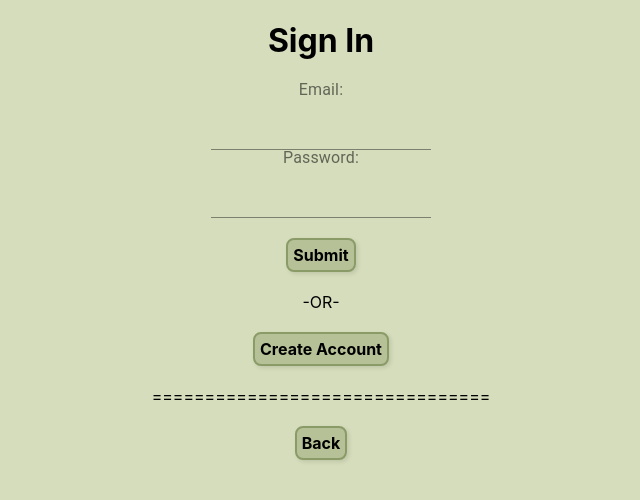
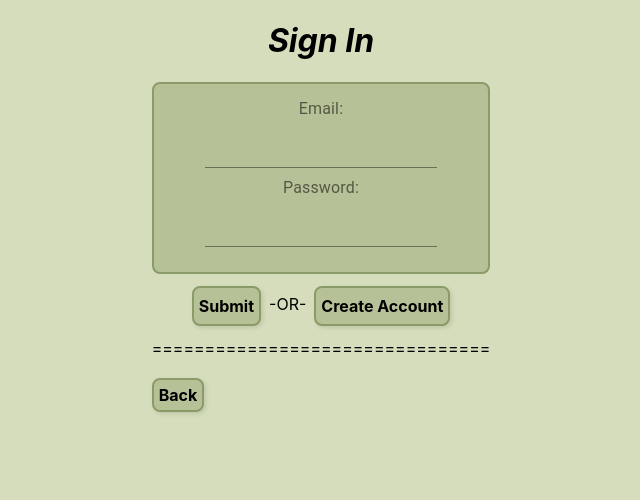
Before and after one commit to dungtran3864/swen-514-web-app, a React (Create React App) app: page /sign-in in a window 1280 px wide. Shown: the top 500 px of the page, without its empty margins (319-959 px from the left). Built offline with nearby package versions, Linux system fonts and the light colour scheme.

Commit message:
updated sign in page

```diff
--- a/src/SignIn.js
+++ b/src/SignIn.js
@@ -1,28 +1,90 @@
 import './css/Home.css';
 import {Input, InputLabel} from "@material-ui/core";
 import Button from "./Button"
+import Styles from "./Styles";
+import { CenteredColumn } from "./StyleBlocks";
+import styled from "styled-components";
+import React from 'react';
+import Colors from "./Colors";
+
+const StyledSignIn = styled(CenteredColumn)`
+  padding: 0 64px;
+  background-color: ${Colors.green1};
+  ${Styles.centeredColumn};
+
+  #title{
+    h1{
+      ${Styles.header}
+      font-style: italic;
+    }
+  }
+
+  #login {
+    text-align: center;
+    padding: 6px;
+    background-color: ${Colors.green2};
+    ${Styles.darkOutline};
+  }
+
+  #email{
+    padding-top: 12px;
+  }
+
+  #emailIn{
+    padding: 6px;
+  }
+
+  #password {
+    padding-top: 12px;
+  }
+
+  #passwordIn{
+    padding: 6px;
+  }
+
+  #buttons{
+    align: center;
+    display: flex;
+    padding: 12px;
+    ${Styles.centeredRow};
+
+    #signOut{
+      background-color: ${Colors.red};
+    }
+
+    #or{
+      padding: 8px;
+      align: center;
+    }
+  }
+` ;
 
 const SignIn = () =>  {
     return (
-        <div className="SignIn">
-            <header className="sign-in-header">
+        <StyledSignIn>
+            <header className="sign-in-header" id={"title"}>
                 <h1>Sign In</h1>
             </header>
             <body>
                 <form>
-                    <InputLabel htmlFor="email">Email:</InputLabel><br/>
-                    <Input type="text" id="email" name="email"/><br/>
-                    <InputLabel htmlFor="password">Password:</InputLabel><br/>
-                    <Input type="password" id="password" name="password"/><br/><br/>
-                    <Button to={"/citizen-home"} label={"Submit"}/><br/><br/>
-                    <label> -OR- </label><br/><br/>
-                    <Button to={"/create-account"} label={"Create Account"}/><br/><br/>
+                    <div id={"login"}>
+                        <InputLabel htmlFor="email" id={"email"}>Email:</InputLabel><br/>
+                        <Input type="text" id="emailIn" name="email"/><br/>
+                        <InputLabel htmlFor="password" id={"password"}>Password:</InputLabel><br/>
+                        <Input type="password" id="passwordIn" name="password"/><br/><br/>
+                    </div>
+
+                    <div id={"buttons"}>
+                        <Button to={"/citizen-home"} label={"Submit"}/><br/><br/>
+                        <label id={"or"}> -OR- </label><br/><br/>
+                        <Button to={"/create-account"} label={"Create Account"}/><br/><br/>
+                    </div>
 
                     <label>================================</label><br/><br/>
                     <Button to={"/"} label={"Back"}/>
                 </form>
             </body>
-        </div>
+        </StyledSignIn>
     );
 }
 
```
